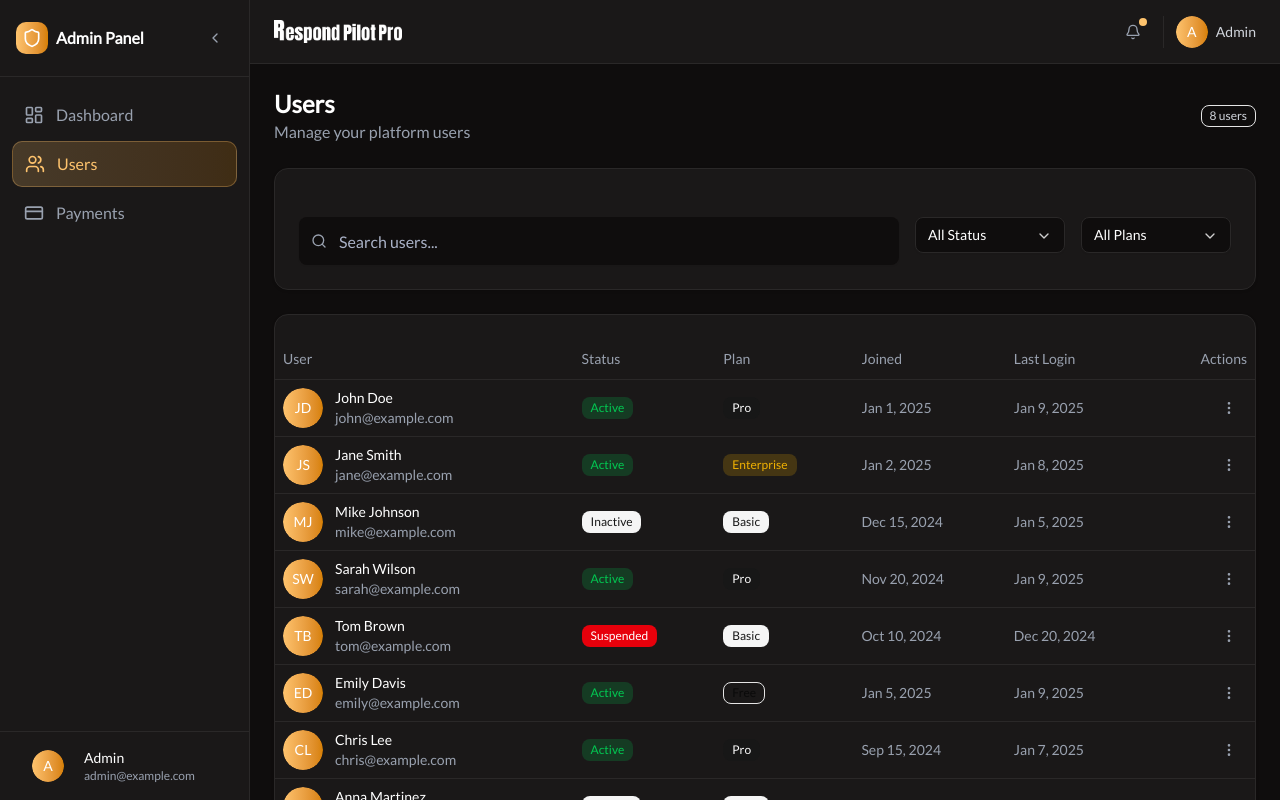
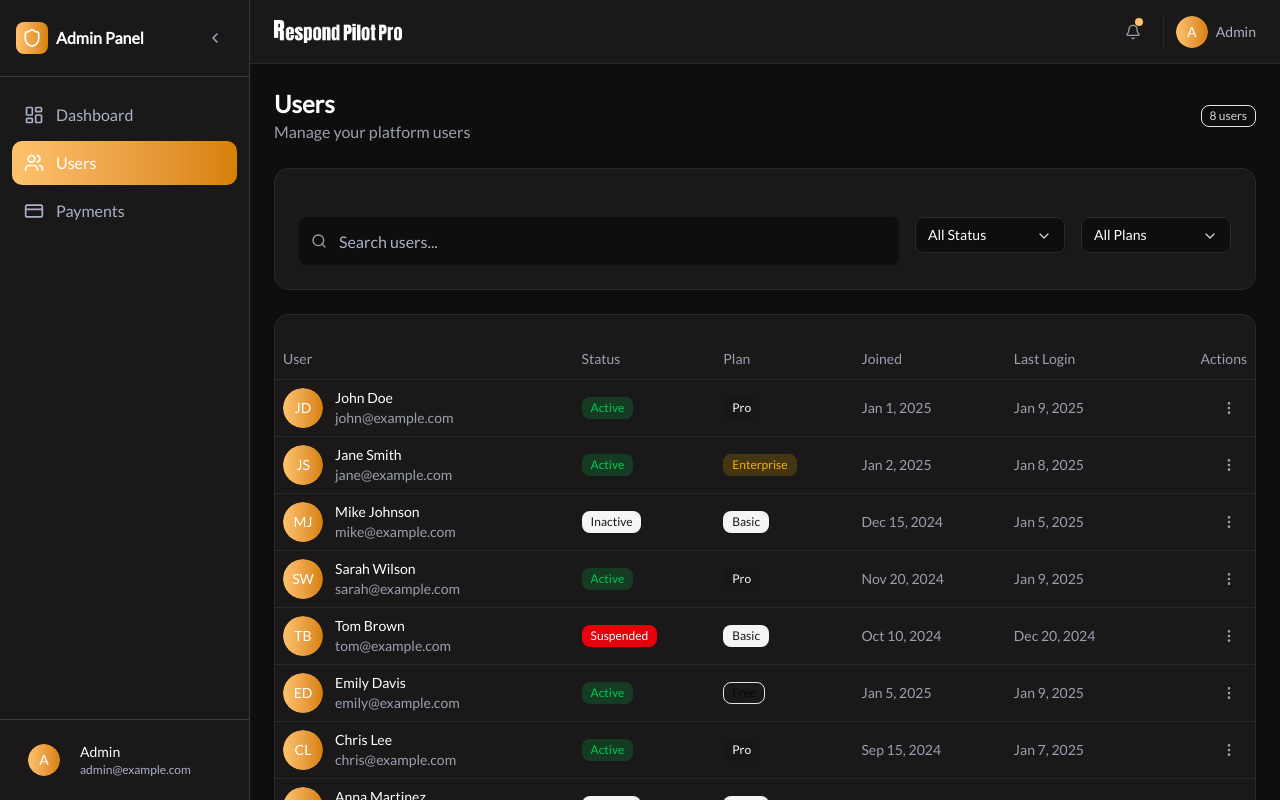
Before and after one commit to softmindsol/respond-pilot-pro-admin, a React (Vite) app: page /users in a window 1280 px wide. Built offline with nearby package versions, Linux system fonts and the light colour scheme; no server answers; sample sign-in values are in the browser's storage.

Commit message:
style: update styling for Login and AdminLayout components; enhance dropdown menu appearance

```diff
--- a/src/Pages/Auth/Login/index.jsx
+++ b/src/Pages/Auth/Login/index.jsx
@@ -54,7 +54,7 @@ export default function Login() {
     <section className="min-h-screen flex items-center justify-center p-4 bg-[#0f0d0d]">
       <Toaster position="top-right" />
 
-      <Card className="w-full max-w-md bg-[#1a1818] border-[#2a2828]">
+      <Card className="w-full max-w-md bg-dark border-[#363A42]">
         <CardHeader className="text-center space-y-2">
           <img className="w-44 mx-auto" src={Logo} alt="Respond_Pilot_Pro" />
           <CardTitle className="text-2xl font-bold text-white">
--- a/src/components/AdminLayout/index.jsx
+++ b/src/components/AdminLayout/index.jsx
@@ -50,13 +50,13 @@ const NavItem = ({ item, collapsed, onClick }) => {
       className={`
         flex items-center gap-3 px-3 py-2.5 rounded-lg transition-all duration-200
         ${isActive
-          ? "bg-gradient-to-r from-[#FEC36D]/20 to-[#D78001]/20 text-[#FEC36D] border border-[#FEC36D]/30"
-          : "text-gray-400 hover:text-white hover:bg-[#2a2828]"
+          ? "bg-gradient-to-r from-yellow to-orange text-[#fff]"
+          : "text-light hover:text-white hover:bg-[#2a2828]"
         }
         ${collapsed ? "justify-center" : ""}
       `}
     >
-      <item.icon className={`w-5 h-5 ${isActive ? "text-[#FEC36D]" : ""}`} />
+      <item.icon className={`w-5 h-5 ${isActive ? "text-[#fff]" : ""}`} />
       {!collapsed && <span className="font-medium">{item.label}</span>}
     </NavLink>
   );
@@ -65,7 +65,7 @@ const NavItem = ({ item, collapsed, onClick }) => {
     return (
       <Tooltip>
         <TooltipTrigger asChild>{content}</TooltipTrigger>
-        <TooltipContent side="right" className="bg-[#1a1818] border-[#2a2828] text-white">
+        <TooltipContent side="right" className="bg-white border-[#2a2828] text-dark">
           {item.label}
         </TooltipContent>
       </Tooltip>
@@ -88,10 +88,14 @@ const SidebarContent = ({ collapsed, setCollapsed, onNavigate }) => {
   return (
     <div className="flex flex-col h-full">
       {/* Logo */}
-      <div className={`flex items-center ${collapsed ? "justify-center" : "justify-between"} px-4 py-5`}>
+      <div
+        className={`flex items-center ${
+          collapsed ? "justify-center" : "justify-between"
+        } px-4 py-5`}
+      >
         {!collapsed && (
           <div className="flex items-center gap-2">
-            <div className="w-8 h-8 bg-gradient-to-r from-[#FEC36D] to-[#D78001] rounded-lg flex items-center justify-center">
+            <div className="w-8 h-8 bg-gradient-to-r from-yellow to-orange rounded-md flex items-center justify-center">
               <Shield className="w-5 h-5 text-white" />
             </div>
             <span className="font-bold text-white">Admin Panel</span>
@@ -106,30 +110,45 @@ const SidebarContent = ({ collapsed, setCollapsed, onNavigate }) => {
           variant="ghost"
           size="icon"
           onClick={() => setCollapsed?.(!collapsed)}
-          className={`hidden lg:flex text-gray-400 hover:text-white ${collapsed ? "absolute -right-3 top-6 bg-[#1a1818] border border-[#2a2828] rounded-full w-6 h-6 p-0" : ""}`}
+          className={`hidden lg:flex text-light hover:text-black ${
+            collapsed
+              ? "absolute -right-3 top-6 bg-[#1a1818] border border-[#363A42] rounded-full w-6 h-6 p-0"
+              : ""
+          }`}
         >
-          <ChevronLeft className={`w-4 h-4 transition-transform ${collapsed ? "rotate-180" : ""}`} />
+          <ChevronLeft
+            className={`w-4 h-4 transition-transform ${
+              collapsed ? "rotate-180" : ""
+            }`}
+          />
         </Button>
       </div>
 
-      <Separator className="bg-[#2a2828]" />
+      <Separator className="bg-[#363A42]" />
 
       {/* Navigation */}
       <nav className="flex-1 px-3 py-4 space-y-1">
         {navItems.map((item) => (
-          <NavItem key={item.path} item={item} collapsed={collapsed} onClick={onNavigate} />
+          <NavItem
+            key={item.path}
+            item={item}
+            collapsed={collapsed}
+            onClick={onNavigate}
+          />
         ))}
       </nav>
 
-      <Separator className="bg-[#2a2828]" />
+      <Separator className="bg-[#363A42]" />
 
       {/* User Section */}
-      <div className={`p-4 ${collapsed ? "flex justify-center" : ""}`}>
+      <div className={`p-3 ${collapsed ? "flex justify-center" : ""}`}>
         <DropdownMenu>
           <DropdownMenuTrigger asChild>
             <Button
               variant="ghost"
-              className={`w-full ${collapsed ? "p-0 h-auto" : "justify-start"} text-gray-400 hover:text-white hover:bg-[#2a2828]`}
+              className={`w-full py-7 ${
+                collapsed ? "p-0 h-auto" : "justify-start"
+              } text-light hover:text-white hover:bg-[#2a2828] h-10`}
             >
               <Avatar className="w-8 h-8">
                 <AvatarImage src={user?.avatar} />
@@ -139,8 +158,12 @@ const SidebarContent = ({ collapsed, setCollapsed, onNavigate }) => {
               </Avatar>
               {!collapsed && (
                 <div className="ml-3 text-left">
-                  <p className="text-sm font-medium text-white">{user?.name || "Admin"}</p>
-                  <p className="text-xs text-gray-400">{user?.email || "admin@example.com"}</p>
+                  <p className="text-sm font-medium text-white">
+                    {user?.name || "Admin"}
+                  </p>
+                  <p className="text-xs text-light">
+                    {user?.email || "admin@example.com"}
+                  </p>
                 </div>
               )}
             </Button>
@@ -148,17 +171,17 @@ const SidebarContent = ({ collapsed, setCollapsed, onNavigate }) => {
           <DropdownMenuContent
             align={collapsed ? "center" : "start"}
             side={collapsed ? "right" : "top"}
-            className="w-56 bg-[#1a1818] border-[#2a2828]"
+            className="w-56 bg-[#1a1818] border-[#363A42]"
           >
-            <DropdownMenuItem className="text-gray-300 focus:text-white focus:bg-[#2a2828]">
-              <Settings className="w-4 h-4 mr-2" /> Settings
+            <DropdownMenuItem className="text-light focus:text-white focus:bg-[#2a2828]">
+              <Settings className="w-4 h-4 mr-2 text-light" /> Settings
             </DropdownMenuItem>
-            <DropdownMenuSeparator className="bg-[#2a2828]" />
+            <DropdownMenuSeparator className="bg-[#363A42]" />
             <DropdownMenuItem
               onClick={handleLogout}
-              className="text-red-500 focus:text-red-400 focus:bg-[#2a2828]"
+              className="text-red focus:text-red-400 focus:bg-[#2a2828]"
             >
-              <LogOut className="w-4 h-4 mr-2" /> Logout
+              <LogOut className="w-4 h-4 mr-2 text-light" /> Logout
             </DropdownMenuItem>
           </DropdownMenuContent>
         </DropdownMenu>
@@ -177,7 +200,7 @@ const AdminLayout = () => {
       {/* Desktop Sidebar */}
       <aside
         className={`
-          hidden lg:flex flex-col bg-[#1a1818] border-r border-[#2a2828] transition-all duration-300 relative
+          hidden lg:flex flex-col bg-[#1a1818] border-r border-[#363A42] transition-all duration-300 relative
           ${collapsed ? "w-[70px]" : "w-[250px]"}
         `}
       >
@@ -214,10 +237,10 @@ const AdminLayout = () => {
             <Button
               variant="ghost"
               size="icon"
-              className="text-gray-400 hover:text-white relative"
+              className="text-gray-400 hover:text-black relative"
             >
               <Bell className="w-5 h-5" />
-              <span className="absolute top-1 right-1 w-2 h-2 bg-[#FEC36D] rounded-full" />
+              <span className="absolute top-1 right-2 w-2 h-2 bg-[#FEC36D] rounded-full" />
             </Button>
 
             <div className="hidden sm:flex items-center gap-2 pl-3 border-l border-[#2a2828]">
@@ -227,7 +250,7 @@ const AdminLayout = () => {
                   {user?.name?.charAt(0) || "A"}
                 </AvatarFallback>
               </Avatar>
-              <span className="text-sm text-gray-300">
+              <span className="text-sm text-light">
                 {user?.name || "Admin"}
               </span>
             </div>
--- a/src/components/ui/dropdown-menu.jsx
+++ b/src/components/ui/dropdown-menu.jsx
@@ -76,7 +76,7 @@ function DropdownMenuCheckboxItem({
     <DropdownMenuPrimitive.CheckboxItem
       data-slot="dropdown-menu-checkbox-item"
       className={cn(
-        "focus:bg-accent focus:text-accent-foreground relative flex cursor-default items-center gap-2 rounded-sm py-1.5 pr-2 pl-8 text-sm outline-hidden select-none data-[disabled]:pointer-events-none data-[disabled]:opacity-50 [&_svg]:pointer-events-none [&_svg]:shrink-0 [&_svg:not([class*='size-'])]:size-4",
+        "focus:bg-light focus:text-accent-foreground relative flex cursor-default items-center gap-2 rounded-sm py-1.5 pr-2 pl-8 text-sm outline-hidden select-none data-[disabled]:pointer-events-none data-[disabled]:opacity-50 [&_svg]:pointer-events-none [&_svg]:shrink-0 [&_svg:not([class*='size-'])]:size-4",
         className
       )}
       checked={checked}
```
